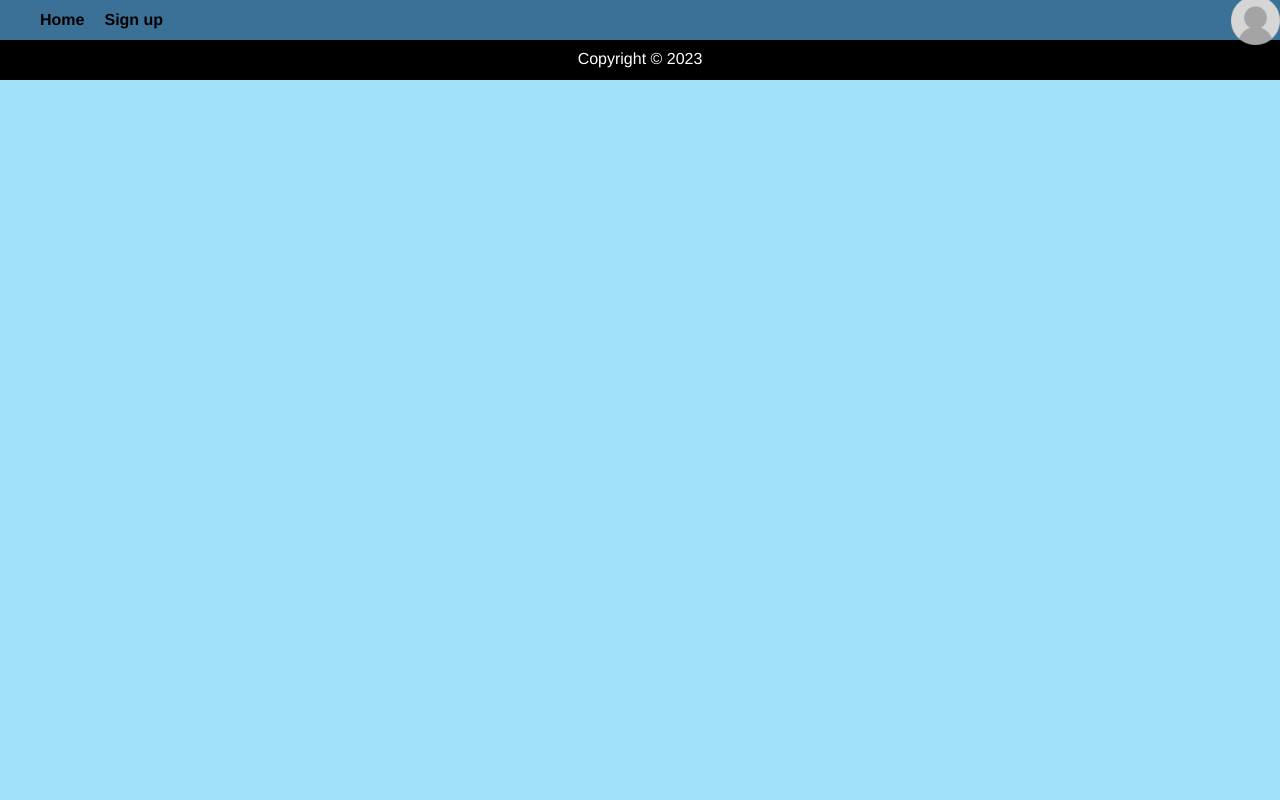
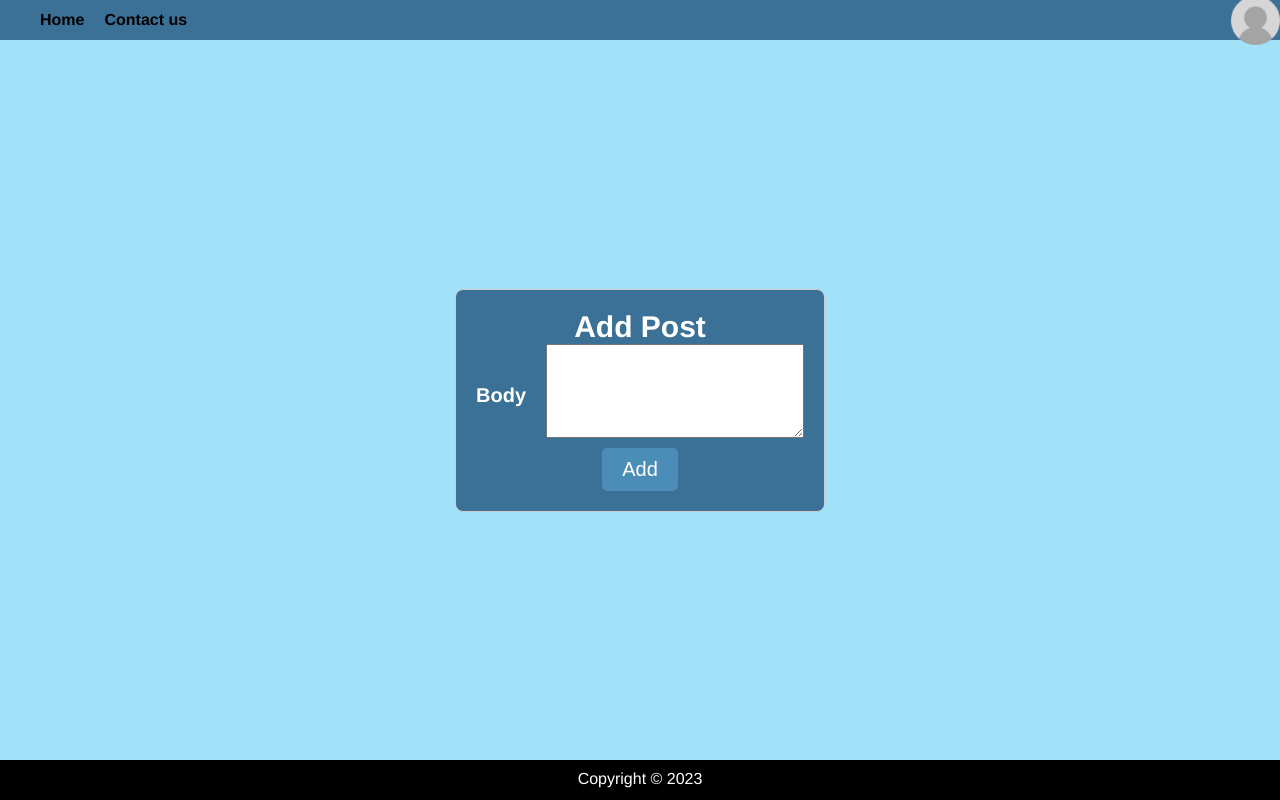
Before and after one commit to H-Innos/homework3, a Vue app: page /#/api/addPost in a window 1280 px wide. Built offline with nearby package versions, Linux system fonts and the light colour scheme.

Commit message:
you can now add posts

```diff
--- a/src/components/Header.vue
+++ b/src/components/Header.vue
@@ -2,7 +2,7 @@
     <header>
         <nav>
             <router-link to="/">Home</router-link>
-            <router-link to="/signup">Sign up</router-link>
+            <router-link to="/api/contactUs">Contact us</router-link>
         </nav>
         <img class="icon" src="/img/no-profile-picture-icon.png" alt="icon">
     </header>
@@ -31,7 +31,6 @@
     }
 
     li.navitem {
-        float: left;
         position: relative;
         padding: 14px 16px;
         font-size: 20px;
--- a/src/router/index.js
+++ b/src/router/index.js
@@ -1,5 +1,8 @@
 import { createRouter, createWebHashHistory } from 'vue-router'
 import HomeView from '../views/HomeView.vue'
+import ContactUsView from '../views/ContactUsView.vue'
+import SignUpView from '../views/SignUpView.vue'
+import AddPostView from '../views/AddPostView.vue'
 
 const routes = [
   {
@@ -8,12 +11,19 @@ const routes = [
     component: HomeView
   },
   {
-    path: '/signup',
+    path: '/api/signup',
     name: 'signup',
-    // route level code-splitting
-    // this generates a separate chunk (about.[hash].js) for this route
-    // which is lazy-loaded when the route is visited.
-    component: () => import(/* webpackChunkName: "about" */ '../views/SignUpView.vue')
+    component: SignUpView
+  },
+  {
+    path: '/api/contactUs',
+    name: 'contactUs',
+    component : ContactUsView
+  },
+  {
+    path: '/api/addPost',
+    name: 'addPost',
+    component : AddPostView
   }
 ]
 
--- /dev/null
+++ b/src/views/AddPostView.vue
@@ -0,0 +1,106 @@
+<template>
+    <div class="add-post">
+      <div class="add-post-box">
+        <h1>Add Post</h1>
+        <div class="container">
+            <label for="postBody">Body</label>
+            <textarea id="postBody" required v-model="post.body" rows="4"></textarea>
+        </div>
+        <button @click="addPost">Add</button>
+      </div>
+    </div>
+  </template>
+
+<script>
+  export default {
+    data() {
+      return {
+        post: {
+            body: ""
+        },
+      };
+    },
+    methods: {
+        todayFormatted() {
+            const today = new Date();
+
+            // Get individual components of the date
+            const year = today.getFullYear(); // Four-digit year
+            const month = today.getMonth() + 1; // Month (0-indexed, so add 1)
+            const day = today.getDate(); // Day of the month
+
+            // Format the date as a string (e.g., "YYYY-MM-DD")
+            const formattedDate = `${year}-${month < 10 ? '0' : ''}${month}-${day < 10 ? '0' : ''}${day}`;
+            return formattedDate;
+        },
+        addPost() {
+            var data = {
+                date: this.todayFormatted(),
+                body: this.post.body
+            };
+            fetch(`http://localhost:3000/api/posts`, {
+                method: 'POST',
+                headers: {
+                    'Content-Type': 'application/json'
+                },
+                body: JSON.stringify(data),
+            })
+            .then((response) => {
+                console.log('Adding post:', this.postBody);
+                this.$router.push("/");
+            })
+            .catch((err) => console.log(err.message));
+        }
+    }
+  };
+</script>
+
+<style scoped>
+    .add-post {
+        display: flex;
+        justify-content: center;
+        align-items: center;
+        margin: auto;
+        height: 90%;
+    }
+
+    .add-post-box {
+        background-color: #3b7097;
+        text-align: center;
+        padding: 20px;
+        border: 1px solid #ccc;
+        border-radius: 8px;
+        color: white;
+    }
+
+    .container {
+        display: flex;
+        flex-direction: row;
+        justify-content: space-evenly;
+        align-items: center;
+    }
+    h1 {
+        font-size: 30px;
+    }
+
+    label {
+        font-size: 20px;
+        font-weight: bold;
+        margin-right: 20px;
+    }
+
+    textarea {
+    margin-bottom: 10px;
+    font-size: 20px;
+    }
+
+    button {
+    background-color: #4a8db7;
+    color: white;
+    padding: 10px 20px;
+    border: none;
+    border-radius: 5px;
+    cursor: pointer;
+    font-size: 20px;
+    }
+</style>
--- /dev/null
+++ b/src/views/ContactUsView.vue
@@ -0,0 +1,33 @@
+<template>
+    <div class="contact-us">
+      <h1>Contact Us</h1>
+
+      <div class="contact-info">
+        <p>Email: example@example.com</p>
+        <p>Phone: +1 123 456 7890</p>
+        <p>Address: 123 Main Street, Cityville</p>
+      </div>
+    </div>
+  </template>
+
+  <script>
+  export default {
+    // Add any additional logic if needed
+  };
+  </script>
+
+  <style scoped>
+  .contact-us {
+    max-width: 600px;
+    margin: auto;
+    height: 90%;
+  }
+
+  .contact-info {
+    margin-top: 20px;
+  }
+
+  .contact-info p {
+    margin-bottom: 10px;
+  }
+  </style>
--- a/src/views/HomeView.vue
+++ b/src/views/HomeView.vue
@@ -3,12 +3,17 @@
     <div class="container">
       <aside id="left-bar"></aside>
       <div class="content-and-buttons">
+        <button @click="logout"> Logout </button>
         <div class="content">
           <div v-for="post in posts" :key="post.id">
           <Post :post="post" @incrementLikes="incrementLikes"></Post>
           </div>
         </div>
-        <button class="reset-likes" @click="resetLikes">Reset Likes</button> <!-- NOT NECESSARY ANYMORE -->
+        <div class="buttons">
+          <button @click="addPost">Add Post</button>
+          <button @click="deleteAll">Delete All</button>
+        </div>
+
       </div>
       <aside id="right-bar"></aside>
     </div>
@@ -31,9 +36,6 @@ export default {
   computed: {
   },
   methods: {
-    resetLikes() {
-      // NOT NECESSARY
-    },
     incrementLikes(postId) {
       fetch(`http://localhost:3000/api/posts/increment-likes/${postId}`, {
         method: 'PUT',
@@ -52,7 +54,10 @@ export default {
           this.posts = updatedPosts;
         })
         .catch((err) => console.log(err.message));
-      },
+    },
+    addPost() {
+      this.$router.push('/api/addPost');
+    },
     fetchPosts() {
       fetch(`http://localhost:3000/api/posts/`)
         .then((response) => response.json())
@@ -103,11 +108,11 @@ export default {
     height: 100%;
   }
 
-  .reset-likes {
+  .content-and-buttons button {
     width: 10%;
     padding: 5px;
     margin: 10px auto 10px auto;
-    background-color: blue;
+    background-color: #4a8db7;
     color: white;
     border: none;
     border-radius: 10px;
@@ -120,4 +125,10 @@ export default {
       overflow-y: auto;
   }
 
+  .buttons {
+    display: flex;
+    flex-direction: row;
+    justify-content: space-evenly;
+  }
+
 </style>
```
